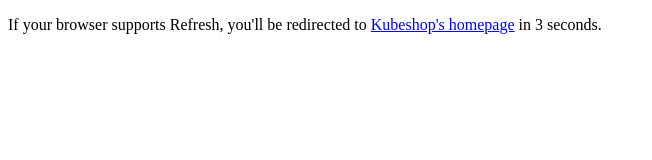
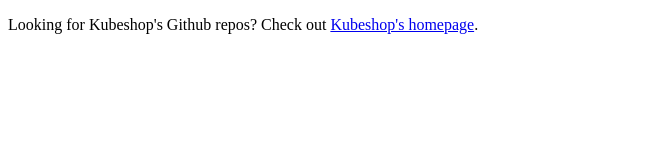
Before and after one commit to kubeshop/kubeshop.github.io, a plain HTML site: page index.html in a window 1280 px wide. Shown: the whole page, without its empty margins (0-652 px from the left). Drawn offline with Linux system fonts and the light colour scheme.

Commit message:
Removing redirect

```diff
--- a/index.html
+++ b/index.html
@@ -1,10 +1,7 @@
 <!DOCTYPE html>
 <html>
-  <head>
-    <meta http-equiv="refresh" content="3; url='https://www.kubeshop.io'" />
-  </head>
   <body>
-    <p>If your browser supports Refresh, you'll be redirected to
-      <a href="https://kubeshop.io">Kubeshop's homepage</a> in 3 seconds.</p>
+    <p>Looking for Kubeshop's Github repos? Check out
+      <a href="https://kubeshop.io">Kubeshop's homepage</a>. </p>
   </body>
 </html>
```
